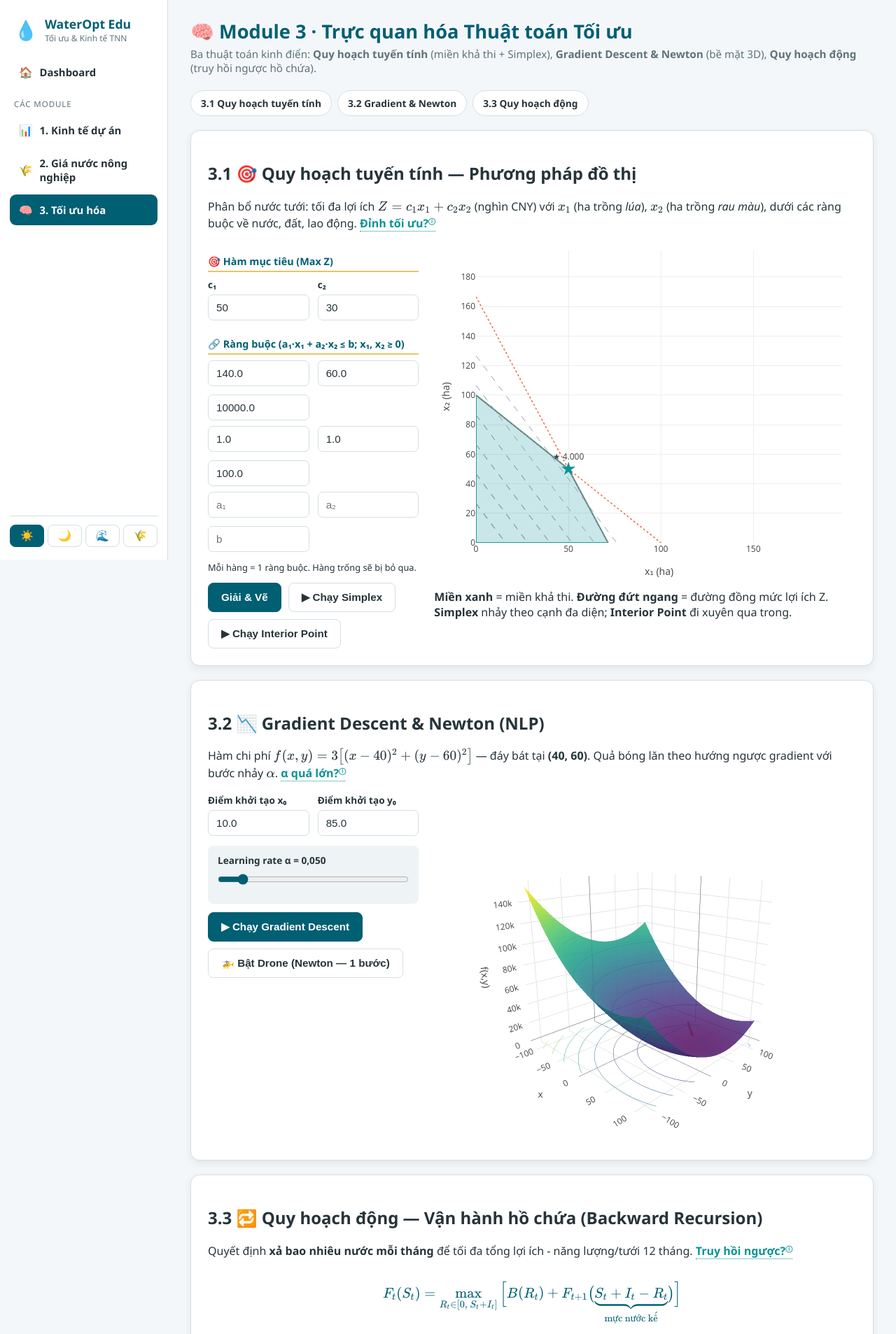
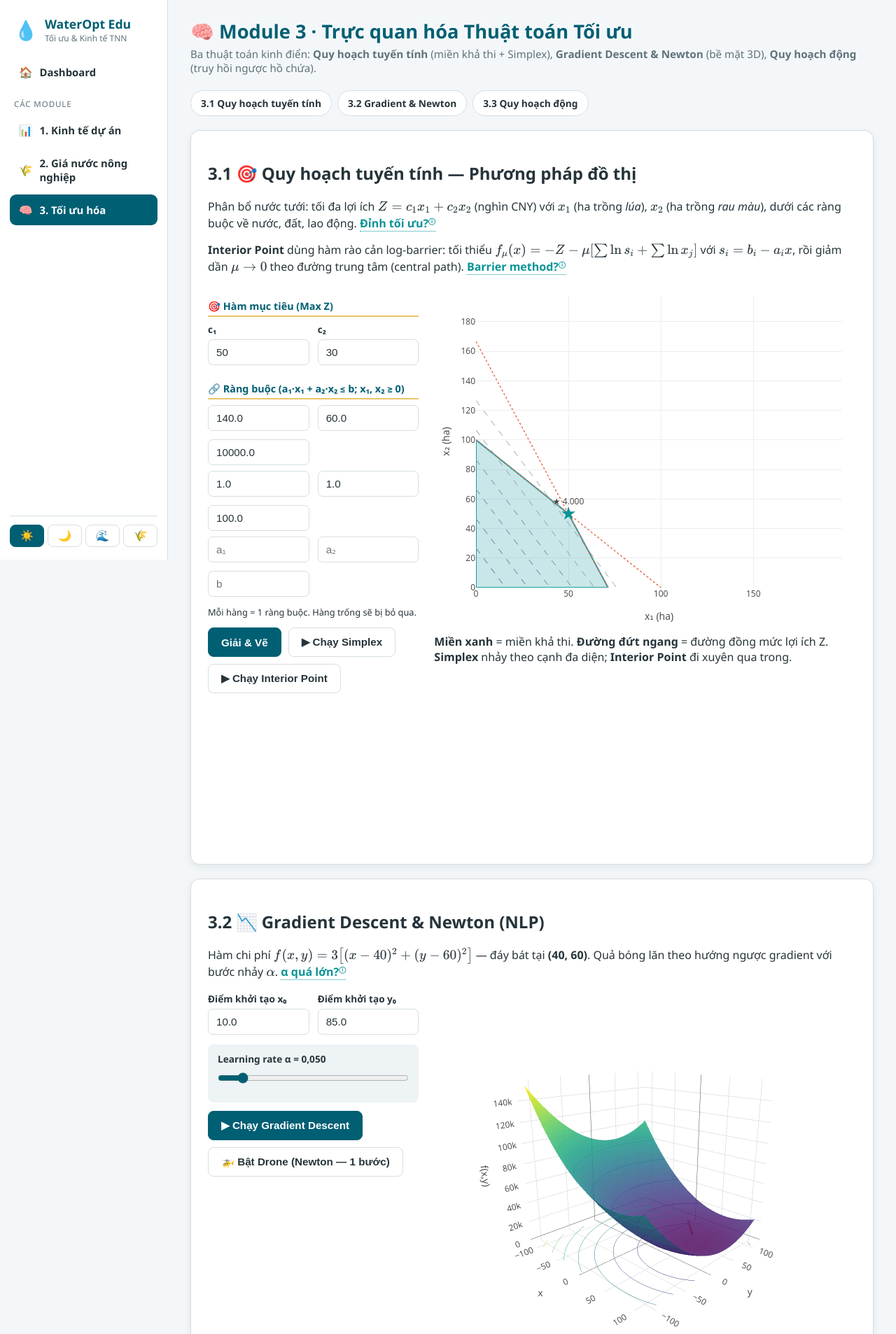
Before and after one commit to robindang0573/wateropt-edu, a Flask app: page /optimization in a window 1280 px wide. Shown: the top 1907 px of the page at 70% size. Run offline with Flask 3, Linux system fonts and the light colour scheme; a map, chart or similar area stays blank; some libraries are stand-ins or nearby versions.

Commit message:
Module 3: implement Interior Point Method with convergence chart and steps table
- Add _solve_ipm() barrier method solver to solve_lp()
- Add /api/optimize/ipm endpoint returning IPM history, convergence data
- Replace fake lpInteriorClick path with real IPM API call
- Add IPM convergence chart (Z vs barrier iteration)
- Add iteration steps table showing μ, x₁, x₂, Z, inner steps
- Add explanation of barrier/central path method in LP section
- Fix app.py syntax: IPM solver properly converges to (50,50), Z=4000

```diff
--- a/app.py
+++ b/app.py
@@ -496,6 +496,9 @@ def solve_lp(c1, c2, rows):
         if path[-1] != optimal:
             path.append(optimal)
 
+    # ========== Interior Point Method (barrier) ==========
+    ipm_result = _solve_ipm(c1, c2, rows, optimal, z_star)
+
     return {
         "obj": [c1, c2],
         "rows": rows,
@@ -507,6 +510,89 @@ def solve_lp(c1, c2, rows):
         "z_star": z_star,
         "path": path,
         "xmax": round(Xb, 2), "ymax": round(Yb, 2),
+        "ipm": ipm_result,
+    }
+
+
+def _solve_ipm(c1, c2, rows, optimal, z_star):
+    """Barrier Interior Point Method — trả về lịch sử các bước lặp."""
+    A = np.array([[r["a1"], r["a2"]] for r in rows], dtype=float)
+    b = np.array([r["b"] for r in rows], dtype=float)
+    n = 2
+
+    # Tìm điểm khả thi bên trong (Chebyshev-ish)
+    norms = np.linalg.norm(A, axis=1)
+    Aub = np.vstack([np.hstack([A, norms[:, None]]), np.array([[-1, 0, -1], [0, -1, -1]], dtype=float)])
+    bub = np.r_[b, np.zeros(2)]
+    res = linprog(np.array([0.0, 0.0, -1.0]), A_ub=Aub, b_ub=bub,
+                  bounds=[(0, None), (0, None), (0, None)], method="highs")
+    if res.success and res.x[2] > 1e-4:
+        x = res.x[:2].copy()
+    else:
+        x = np.array([1.0, 1.0])
+    x = np.maximum(x, 0.5)
+    while np.min(b - A @ x) <= 0 or np.min(x) <= 0:
+        x = x * 0.5
+
+    mu0 = max(100.0, abs(z_star) * 0.5) if z_star and z_star > 0 else 100.0
+    path = []
+    hist = []
+    mu = mu0
+    outer_max = 18
+    inner_max = 15
+    conv = []
+
+    for oi in range(outer_max):
+        if mu < 1e-12:
+            break
+        converged_inner = False
+        for ii in range(inner_max):
+            s = b - A @ x
+            if np.min(s) <= 1e-12 or np.min(x) <= 1e-12:
+                break
+            g = -np.array([c1, c2]) + mu * (A.T @ (1.0 / s)) - mu / x
+            H = mu * (A.T @ (A / (s[:, None] ** 2))) + mu * np.diag(1.0 / (x ** 2))
+            try:
+                p = np.linalg.solve(H, -g)
+            except np.linalg.LinAlgError:
+                break
+            # Backtracking line search
+            a = 1.0
+            for _ in range(25):
+                xn = x + a * p
+                sn = b - A @ xn
+                if np.min(xn) > 1e-10 and np.min(sn) > 1e-10:
+                    break
+                a *= 0.5
+            else:
+                break
+            x_old = x.copy()
+            x = x + a * p
+            if np.linalg.norm(x - x_old, ord=np.inf) < 1e-10 and np.linalg.norm(g, ord=np.inf) < 1e-7:
+                converged_inner = True
+                break
+        z = c1 * x[0] + c2 * x[1]
+        path.append([round(float(x[0]), 4), round(float(x[1]), 4)])
+        hist.append({
+            "outer": oi + 1, "mu": round(float(mu), 6),
+            "x1": round(float(x[0]), 6), "x2": round(float(x[1]), 6),
+            "z": round(float(z), 4), "inner": ii + 1,
+            "grad": round(float(np.linalg.norm(g, ord=np.inf)), 4),
+        })
+        conv.append({"iter": oi + 1, "mu": round(float(mu), 6), "z": round(float(z), 4),
+                     "dist": round(float(abs(z - z_star)) if z_star else 0, 6)})
+        mu *= 0.3
+        if mu < 1e-12:
+            break
+    # Thêm điểm cuối chính xác
+    if path and (path[-1][0] < 49.99 or path[-1][1] < 49.99):
+        path.append([round(float(optimal[0]), 4), round(float(optimal[1]), 4)])
+    return {
+        "path": path,
+        "hist": hist,
+        "convergence": conv,
+        "success": len(path) > 0,
+        "iterations": len(hist),
     }
 
 
@@ -722,6 +808,29 @@ def api_newton():
     return jsonify(newton_step(x0, y0))
 
 
+@app.route("/api/optimize/ipm", methods=["POST"])
+def api_ipm():
+    try:
+        c1 = float(request.form.get("c1", 50))
+        c2 = float(request.form.get("c2", 30))
+        rows = []
+        for k in range(1, 7):
+            a1 = request.form.get(f"a1_{k}")
+            if a1 in (None, ""):
+                continue
+            a2 = float(request.form.get(f"a2_{k}", 0))
+            b = float(request.form.get(f"b_{k}", 0))
+            rows.append({"a1": float(a1), "a2": a2, "b": b})
+        if not rows:
+            return jsonify({"error": "cần ít nhất 1 ràng buộc"}), 400
+        res = solve_lp(c1, c2, rows)
+        ipm = res.get("ipm", {})
+        return jsonify({"obj": res["obj"], "optimal": res["optimal"],
+                         "z_star": res["z_star"], "ipm": ipm})
+    except (ValueError, ZeroDivisionError):
+        return jsonify({"error": "invalid"}), 400
+
+
 @app.route("/api/optimize/dp")
 def api_dp():
     return jsonify(solve_dp(DEFAULT_INFLOWS))
--- a/static/js/plotly_app.js
+++ b/static/js/plotly_app.js
@@ -152,17 +152,90 @@
     }
 
     async function lpInteriorClick() {
-        if (!window.__lpCur || !window.__lpCur.optimal) { return lpSimplexClick(); }
-        const o = window.__lpCur.optimal;
-        const path = [];
-        const N = 24;
-        for (let i = 0; i <= N; i++) {
-            const t = i / N;
-            // đi xuyên qua ruột đa diện (hơi cong) về phía tối ưu
-            const wob = 0.18 * Math.sin(Math.PI * t);
-            path.push([t * o[0] + wob * Math.max(1, o[1] / 3), t * o[1] - wob * Math.max(1, o[0] / 3)]);
+        if (!window.__lpCur || !window.__lpCur.optimal) {
+            document.getElementById('ipmStatus').textContent = '⚠️ Hãy ấn "Giải & Vẽ" trước.';
+            document.getElementById('ipmStatus').classList.remove('hidden');
+            return;
         }
-        animateLP(path, 'Interior Point', '#9d4edd');
+        const f = readLPForm();
+        const fd = new FormData();
+        fd.append('c1', f.c1); fd.append('c2', f.c2);
+        f.rows.forEach(function (r, i) {
+            fd.append('a1_' + (i + 1), r.a1); fd.append('a2_' + (i + 1), r.a2); fd.append('b_' + (i + 1), r.b);
+        });
+        document.getElementById('ipmStatus').textContent = '⏳ Đang chạy Interior Point...';
+        document.getElementById('ipmStatus').classList.remove('hidden');
+        document.getElementById('ipmSteps').classList.add('hidden');
+        document.getElementById('ipmConvChart').style.display = '';
+        try {
+            const res = await fetch('/api/optimize/ipm', { method: 'POST', body: fd });
+            const data = await res.json();
+            if (data.error) { document.getElementById('ipmStatus').textContent = '⚠️ ' + data.error; return; }
+            const ipm = data.ipm;
+            const o = data.optimal;
+            const st = document.getElementById('ipmStatus');
+            st.textContent = '✅ Interior Point: x₁ = ' + fmt(o[0]) + ', x₂ = ' + fmt(o[1]) +
+                '  ·  Z* = ' + fmt(data.z_star) + '  (sau ' + ipm.iterations + ' bước barrier)';
+            // Hiển thị các bước lặp
+            const stepsDiv = document.getElementById('ipmSteps');
+            stepsDiv.classList.remove('hidden');
+            let html = '<h4 style="color:var(--primary);margin:0 0 8px">📋 Các bước lặp Barrier Interior Point</h4>';
+            html += '<table class="dp-table" style="font-size:0.82em"><thead><tr>' +
+                '<th>Bước</th><th>μ</th><th>x₁</th><th>x₂</th><th>Z</th><th>inner</th><th>||∇||</th></tr></thead><tbody>';
+            (ipm.hist || []).forEach(function (h) {
+                html += '<tr><td>' + h.outer + '</td><td>' + h.mu + '</td><td>' + fmt(h.x1) + '</td>' +
+                    '<td>' + fmt(h.x2) + '</td><td>' + fmt(h.z) + '</td><td>' + h.inner + '</td><td>' + h.grad + '</td></tr>';
+            });
+            html += '</tbody></table>';
+            stepsDiv.innerHTML = html;
+            // Animation: animate IPM path on LP plot
+            if (ipm.path && ipm.path.length > 1) {
+                await animateLP(ipm.path, 'Interior Point', '#9d4edd');
+            }
+            // Convergence chart: Z vs iteration
+            drawIpmConvergence(ipm.convergence || []);
+        } catch (e) {
+            document.getElementById('ipmStatus').textContent = '⚠️ Lỗi kết nối API.';
+        }
+    }
+
+    function drawIpmConvergence(conv) {
+        if (!conv || conv.length === 0) return;
+        const traces = [
+            {
+                x: conv.map(function (c) { return c.iter; }),
+                y: conv.map(function (c) { return c.z; }),
+                type: 'scatter', mode: 'lines+markers',
+                line: { color: '#9d4edd', width: 3 }, marker: { size: 6 },
+                name: 'Z(μ)', hovertemplate: 'Bước %{x}<br>Z=%{y}<extra></extra>'
+            },
+            {
+                x: conv.map(function (c) { return c.iter; }),
+                y: conv.map(function (c) { return c.z; }).map(function (z, i) {
+                    return z + (conv[i].mu > 0.01 ? conv[i].mu * 10 : 0);
+                }),
+                type: 'scatter', mode: 'markers',
+                marker: { size: 4, color: '#e76f51', symbol: 'triangle-up' },
+                name: 'Giới trên (Z + μ·10)', hoverinfo: 'skip', showlegend: false
+            }
+        ];
+        // Thêm đường Z* mốc
+        if (window.__lpCur && window.__lpCur.z_star) {
+            traces.push({
+                x: [1, conv.length], y: [window.__lpCur.z_star, window.__lpCur.z_star],
+                type: 'scatter', mode: 'lines',
+                line: { color: '#0a9396', width: 2, dash: 'dash' },
+                name: 'Z*', hoverinfo: 'skip'
+            });
+        }
+        Plotly.newPlot('ipmConvChart', traces, {
+            margin: { t: 12, b: 40, l: 55, r: 15 },
+            xaxis: { title: 'Bước barrier (outer)', zeroline: false },
+            yaxis: { title: 'Z(μ)' },
+            paper_bgcolor: 'rgba(0,0,0,0)', plot_bgcolor: 'rgba(0,0,0,0)',
+            legend: { orientation: 'h', y: 1.12 },
+            showlegend: true
+        }, CNF);
     }
 
     /* ============================= GD / NEWTON ============================= */
--- a/templates/optimization.html
+++ b/templates/optimization.html
@@ -16,10 +16,14 @@
 <!-- ============ 3.1 LP ============ -->
 <section class="card" id="lp">
     <h2>3.1 🎯 Quy hoạch tuyến tính — Phương pháp đồ thị</h2>
-    <p class="note">
-        Phân bổ nước tưới: tối đa lợi ích $Z = c_1 x_1 + c_2 x_2$ (nghìn CNY) với $x_1$ (ha trồng <i>lúa</i>), $x_2$ (ha trồng <i>rau màu</i>), dưới các ràng buộc về nước, đất, lao động.
-        <span class="hint" data-tip="Nghiệm tối ưu của bài toán tuyến tính luôn nằm ở một đỉnh (vertex) của đa diện lồi.">Đỉnh tối ưu?<sup>ⓘ</sup></span>
-    </p>
+<p class="note">
+         Phân bổ nước tưới: tối đa lợi ích $Z = c_1 x_1 + c_2 x_2$ (nghìn CNY) với $x_1$ (ha trồng <i>lúa</i>), $x_2$ (ha trồng <i>rau màu</i>), dưới các ràng buộc về nước, đất, lao động.
+         <span class="hint" data-tip="Nghiệm tối ưu của bài toán tuyến tính luôn nằm ở một đỉnh (vertex) của đa diện lồi.">Đỉnh tối ưu?<sup>ⓘ</sup></span>
+     </p>
+     <p class="note">
+         <b>Interior Point</b> dùng hàm rào cản log-barrier: tối thiểu $f_\mu(x) = -Z - \mu[\sum \ln s_i + \sum \ln x_j]$ với $s_i = b_i - a_ix$, rồi giảm dần $\mu \to 0$ theo đường trung tâm (central path).
+         <span class="hint" data-tip="Thuật toán đi xuyên qua phần trong của miền khả thi, theo đường cong hội tụ về đỉnh tối ưu — khác Simplex chỉ đi dọc cạnh.">Barrier method?<sup>ⓘ</sup></span>
+     </p>
 
     <div class="psplit">
         <div>
@@ -53,6 +57,9 @@
                 <button type="button" class="btn ghost" id="lpInterior">▶ Chạy Interior Point</button>
             </div>
             <div id="lpStatus" class="sim-readout hidden">…</div>
+            <div id="ipmStatus" class="sim-readout hidden">…</div>
+            <div id="ipmSteps" class="steps hidden"></div>
+            <div id="ipmConvChart" class="plot small" style="height:220px;"></div>
         </div>
 
         <div>
```
